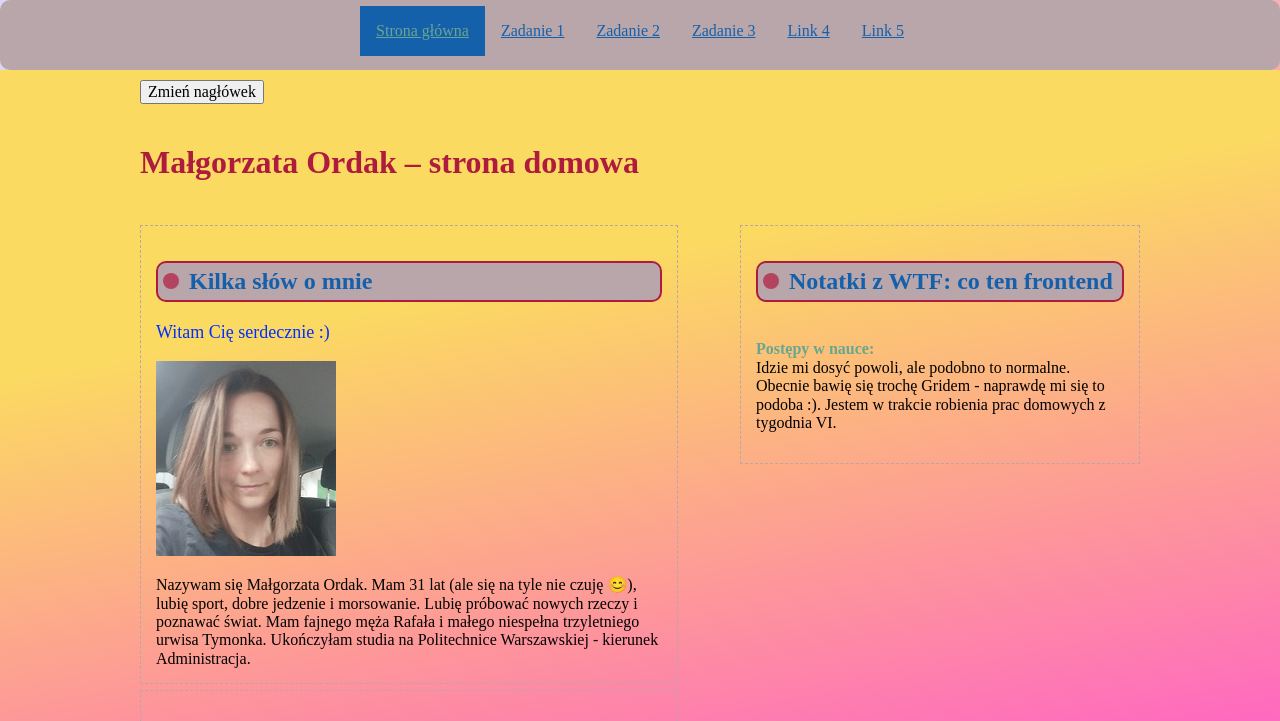
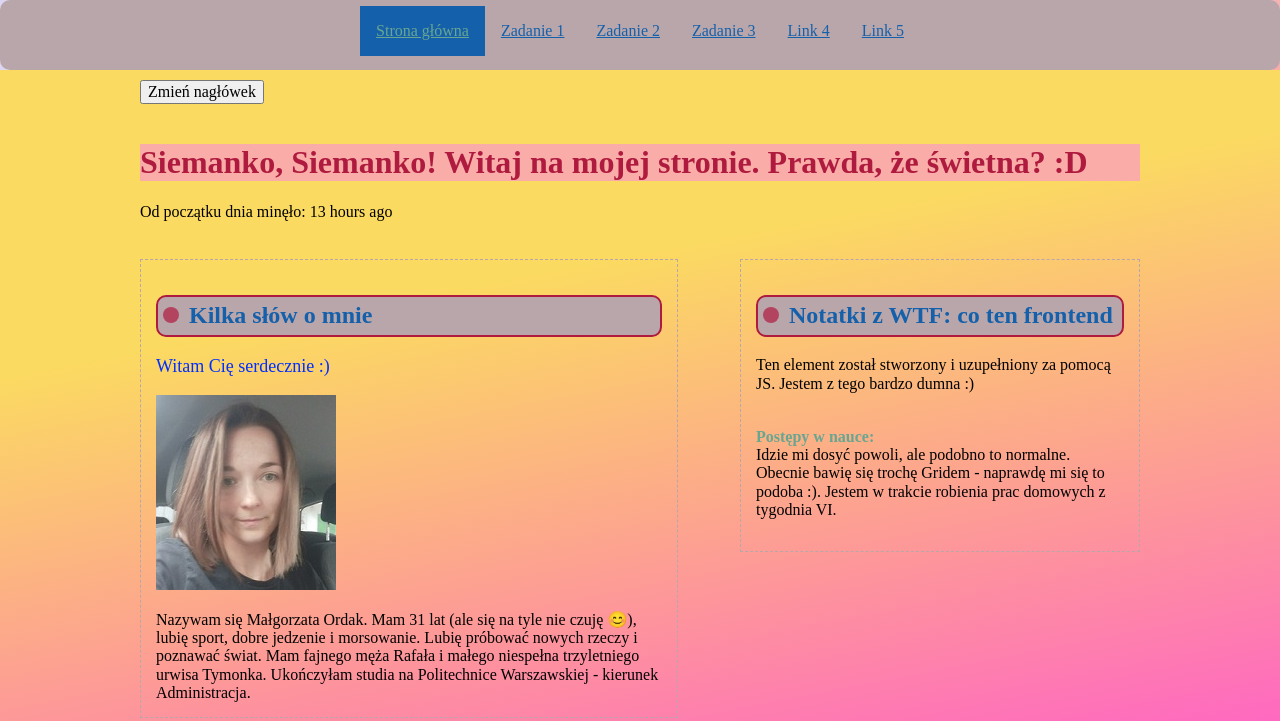
Before and after one commit to malgorzata-ordak/homepage-webpack, a website built with webpack: page src/pages/index.html in a window 1280 px wide. Both pictures are taken after a click on the button "Zmień nagłówek". Shown: the top 721 px of the page. Built offline with nearby package versions, Linux system fonts and the light colour scheme.

Commit message:
changed script

```diff
--- a/package.json
+++ b/package.json
@@ -44,6 +44,7 @@
     "websocket-extensions": "^0.1.4"
   },
   "dependencies": {
+    "moment": "^2.29.1",
     "normalize.css": "^8.0.1"
   }
 }
--- a/src/js/index.js
+++ b/src/js/index.js
@@ -1,5 +1,60 @@
+
+import moment from 'moment';
+
+console.log(moment().startOf('day').fromNow());
 
 import '../scss/main.scss';
+import '../js/script.js';
+
+const hamburger = document.querySelector('.hamburger--js');
+hamburger.addEventListener('click', ()=> {
+    const nav = document.querySelector('.nawigacja--js');
+
+    console.log(nav);
+    nav.classList.toggle('nawigacja--open');
+})
 
 
-console.log('HELLO 🚀');
+const firstName = "Gosia";
+const age = 31;
+
+alert ('Cześć! :) Miło Cię widzieć');
+
+console.log( `Siemanko, Siemanko! Witaj na mojej stronie. Prawda, że świetna? :D Jestem ${firstName} i mam ${age} lat`);
+
+
+const pustyParagraf = document.querySelector('.pomysł__opis--js');
+pustyParagraf.innerHTML = `Ten element został stworzony i uzupełniony za pomocą JS. Jestem z tego bardzo dumna :)`;
+
+
+function greet (firstName, age) {
+    console.log (
+        `Witaj drogi Gościu. Nazywam się ${firstName} i mam ${age} lat`);
+}
+
+greet(firstName, age);
+
+const greetTwo = (firstName, age) => {
+console.log (
+    `Witaj witaj drogi Gościu. Mam na imię ${firstName} i mam ${age} lat`);
+
+}
+
+greetTwo('Gosia', '31');
+
+
+const button = document.querySelector('.action--js');
+console.log(button)
+
+const myClick = () => {
+const h1 = document.querySelector('.malinowy__h1--js');
+h1.innerHTML = `Siemanko, Siemanko! Witaj na mojej stronie. Prawda, że świetna? :D`;
+h1.classList.toggle( 'klasa-z-js');
+
+}
+
+ button.addEventListener('click', myClick);
+
+ const startOfDay= moment().startOf('day').fromNow();
+ const timePlaceholder = document.querySelector('.time--js');
+ timePlaceholder.innerHTML= startOfDay;
--- /dev/null
+++ b/src/js/script.js
@@ -0,0 +1,2 @@
+const age= '33'
+console.log(`${age}`);
--- a/src/pages/index.html
+++ b/src/pages/index.html
@@ -36,6 +36,7 @@
         <h1 class="malinowy__h1 malinowy__h1--js" id="podkresalenie">
           Małgorzata Ordak – strona domowa
         </h1>
+        <p>Od początku dnia minęło: <span class= "time--js"></span></p>
       </header>
 
       <div class="div">
--- a/src/scss/modules/nawigacja.scss
+++ b/src/scss/modules/nawigacja.scss
@@ -1,7 +1,7 @@
 .nawigacja {
     padding: 16px;
     display: none;
-    &__--open {
+    &--open {
       display: block;
     }
     &__link {
```
Also changed, not shown: 1 other file.
